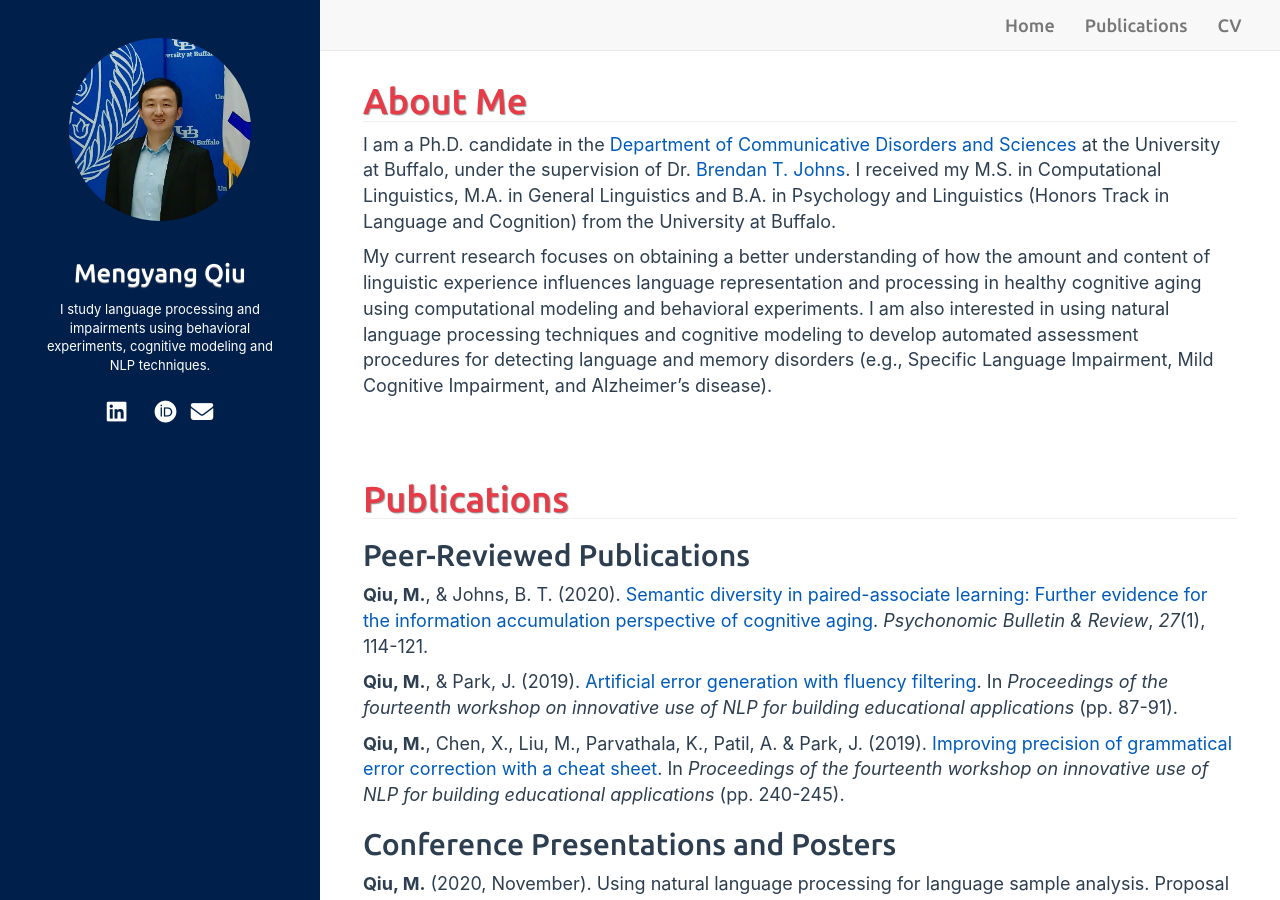
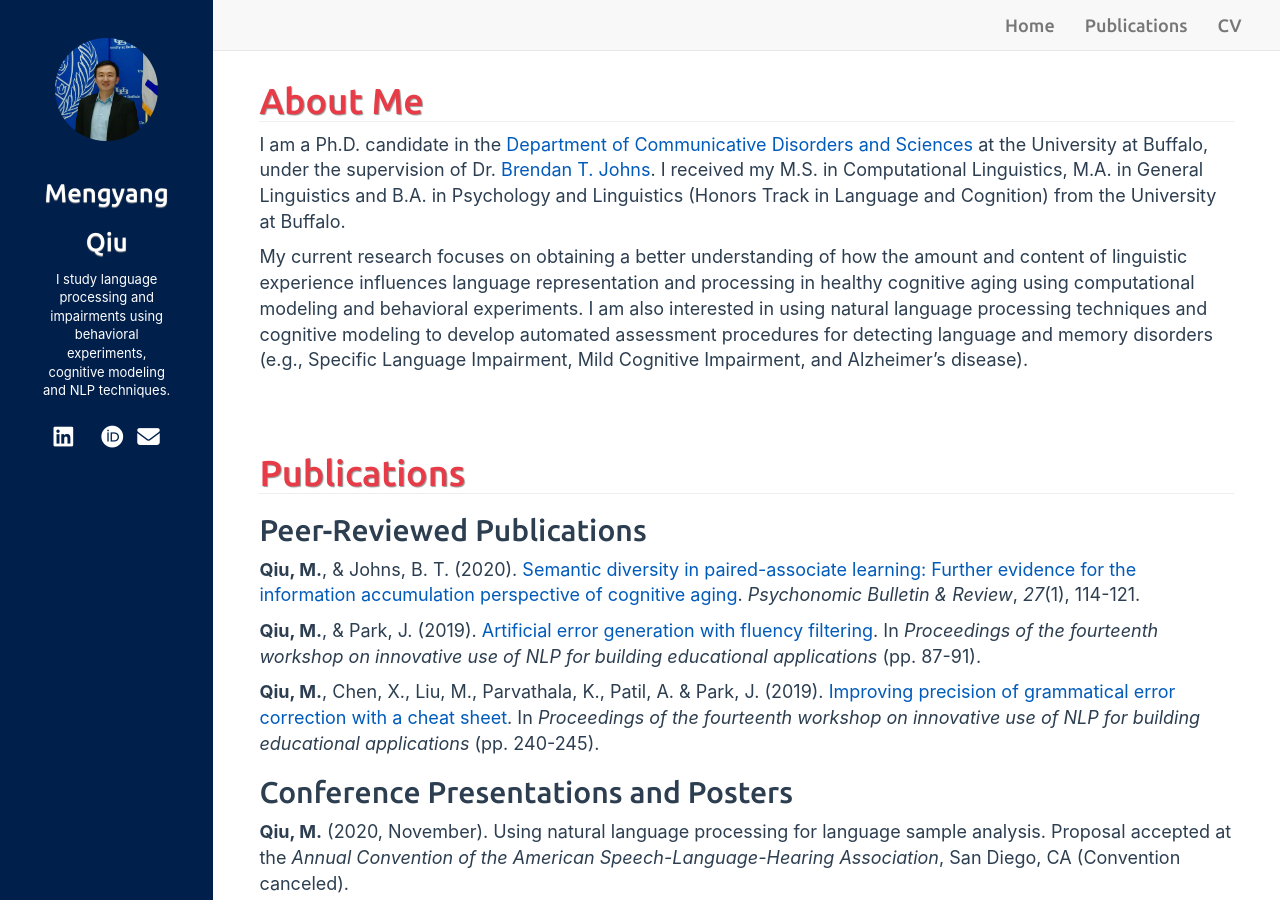
Before and after one commit to mengyangq/mengyangq.github.io, a Jekyll site: the page built from index.html, in a window 1280 px wide and 900 px high. Built offline with Jekyll 4.4.1, drawn with Linux system fonts in a browser that asks for light colours; nearby versions of some CDN libraries; a style sheet for code colours, icons or effects is not loaded.

Commit message:
Sun Oct 11 14:49:54 EDT 2020

```diff
--- a/_includes/default.html
+++ b/_includes/default.html
@@ -135,9 +135,9 @@
       </div>
     </nav>
 
-    <div class="col-sm-3 sidebar hidden-xs">{% include sidebar.html %}</div>
+    <div class="col-sm-3 col-md-2 col-lg-2 sidebar hidden-xs">{% include sidebar.html %}</div>
 
-    <div class="col-sm-9 col-sm-offset-3 hidden-xs">
+    <div class="col-sm-9 col-md-10 col-lg-10 col-sm-offset-3 col-md-offset-2 col-lg-offset-2 hidden-xs">
       <nav class="navbar navbar-default navbar-fixed-top">
         <div class="container-fluid">
           <div class="collapse navbar-collapse" id="top-navbar-hidden-xs">
@@ -151,7 +151,7 @@
       </nav>
     </div>
 
-    <div class="col-sm-9 col-sm-offset-3" align="left">
+    <div class="col-sm-9 col-md-10 col-lg-10 col-sm-offset-3 col-md-offset-2 col-lg-offset-2" align="left">
       {{ content }}
 
       <footer>
```
